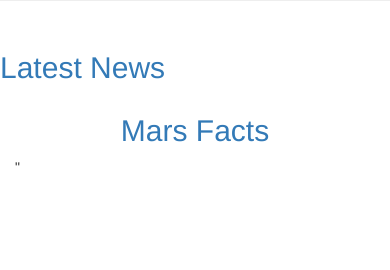
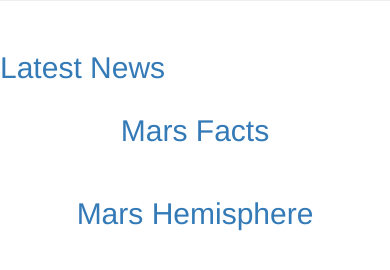
Before and after one commit to cpatterson71/web-scraping-challenge, a Python web app: template Missions_to_Mars/templates/index.html in a window 390 px wide. Shown: the part 285-555 px from the top of the page. Run offline with Jinja, Linux system fonts and the light colour scheme; the template is opened without the code that fills it, so the values that code supplies are empty; some libraries are stand-ins or nearby versions.

Commit message:
updated app.py and index.html CP10Nov20

```diff
--- a/Missions_to_Mars/mars_scraper.py
+++ b/Missions_to_Mars/mars_scraper.py
@@ -138,7 +138,3 @@ mars_data = {
 }
 
 return mars_data
-
-if__name__=="__main__":
-    data = mars_scraper()
-    print(data)
--- a/Missions_to_Mars/templates/index.html
+++ b/Missions_to_Mars/templates/index.html
@@ -28,7 +28,7 @@
           <div class='card boder-0'>
             <div class="card_body">
               <h2 class="card-title text-primary">Latest News</h2>
-            <p class='card-text'><b>{{ mars_data.Mars_News }}</b></p>
+              <p class='card-text'><b>{{ mars_db.Mars_News }}</b></p>
             </div>
           </div>
         </div>
@@ -36,11 +36,25 @@
       <!-- This row is the facts table-->
       <div class='row'>
         <div class="col-md-12 col-med-offset-2 mt-4">
-        <h2 class= "text-primary text-center">Mars Facts</h2>
-        <table id = 'mytable' class="table table-borderless table-stripped mytable">
+          <h2 class="text-primary text-center">Mars Facts</h2>
+          <table id='mytable' class="table table-borderless table-stripped mytable">
             <thead class='mytable-thread'></thead>
-        <tbody class ="mytable-thead-th table-striped"> {{ mars_data.Mars_Facts | safe }}"</tbody>
+            <tbody class="mytable-thead-th table-striped"> {{ mars_db.Mars_Facts | safe }}</tbody>
           </table>
+        </div>
+        <div class="row mt-5">
+          <div class='col-md-12 text-center'>
+            <h2 class='text-primary'>Mars Hemisphere</h2>
+          </div>
+        </div>
+        <div class='col-md-6'>
+          <figure class='figure'>
+            <img class='figure-img img-fluid my-1' src='{{ hemisphere.image_url }}'>
+            <figcaption class='figure-caption text-center text-primary'>{{ mars_hemi.title }}</figcaption>
+          </figure>
         </div>
       </div>
      </div>
+    </div>
+  </div>
+  </body>
```
Also changed, not shown: Missions_to_Mars/app.py (+7 -11 lines). Lines whose indentation alone changed are shown as unchanged.
